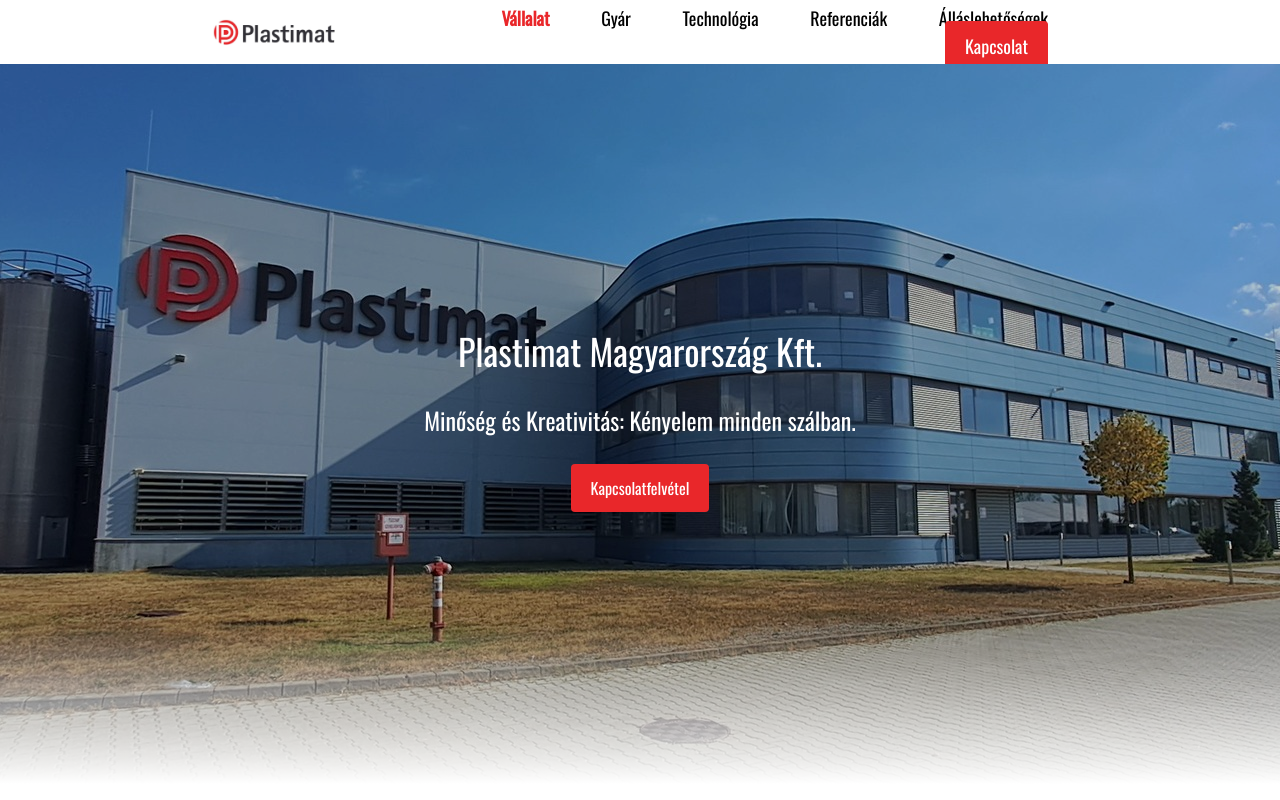
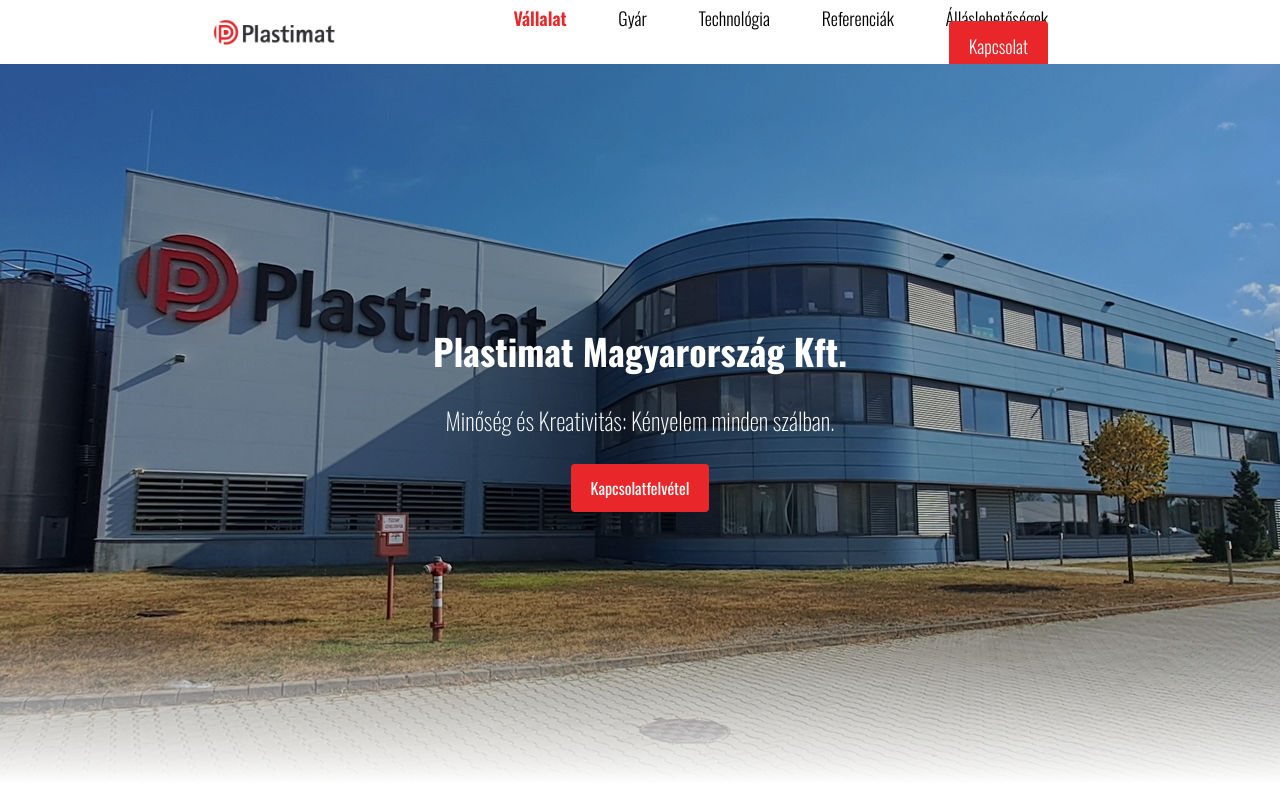
Before and after one commit to robertlocskai/Plastimat, a website: page src/index.html in a window 1280 px wide. Drawn offline with nearby package versions, Linux system fonts and the light colour scheme.

Commit message:
fix: fixed fonts and button hovers

```diff
--- a/src/index.html
+++ b/src/index.html
@@ -8,7 +8,7 @@
 		<link rel="stylesheet" href="./css/output.css" />
 		<link rel="preconnect" href="https://fonts.googleapis.com">
 		<link rel="preconnect" href="https://fonts.gstatic.com" crossorigin>
-		<link href="https://fonts.googleapis.com/css2?family=Oswald&display=swap" rel="stylesheet">
+		<link href="https://fonts.googleapis.com/css2?family=Oswald:wght@200;300;400;500;600;700&display=swap" rel="stylesheet">
 		<script src="./js/mobileMenu.js" defer></script>
 
 		<title>Plastimat - Kezdőlap</title>
@@ -26,11 +26,11 @@
 				</div>
 				<div class="hidden row-span-1 col-span-10 col-end-13 text-end lg:inline-block">
 					<a href="#" class="ml-6 mr-6 text-lg text-[#E9272A] font-semibold">Vállalat</a>
-					<a href="#" class="ml-6 mr-6 text-lg font-extralight">Gyár</a>
-					<a href="#" class="ml-6 mr-6 text-lg font-extralight">Technológia</a>
-					<a href="#" class="ml-6 mr-6 text-lg font-extralight">Referenciák</a>
-					<a href="#" class="ml-6 mr-6 text-lg font-extralight">Álláslehetőségek</a>
-					<a href="#" class="ml-6 mr-6 text-lg font-extralight text-white bg-[#E9272A] pt-3 pb-3 pl-5 pr-5 rounded">Kapcsolat</a>
+					<a href="#" class="ml-6 mr-6 text-lg font-light">Gyár</a>
+					<a href="#" class="ml-6 mr-6 text-lg font-light">Technológia</a>
+					<a href="#" class="ml-6 mr-6 text-lg font-light">Referenciák</a>
+					<a href="#" class="ml-6 mr-6 text-lg font-light">Álláslehetőségek</a>
+					<a href="#" class="ml-6 mr-6 text-lg font-light text-white bg-[#E9272A] hover:bg-[#bd1c1f] transition-all pt-3 pb-3 pl-5 pr-5 rounded">Kapcsolat</a>
 				</div>
 			</div>
 		</nav>
@@ -79,9 +79,9 @@
 			<div class="absolute w-full h-full bg-black opacity-20"></div>
 
 			<div class="w-full text-center leading-[4rem] ml-10 mr-10 z-10">
-				<span class="text-white text-4xl">Plastimat Magyarország Kft.</span><br>
+				<span class="text-white text-4xl font-bold">Plastimat Magyarország Kft.</span><br>
 				<span class="text-white text-2xl font-extralight">Minőség és Kreativitás: Kényelem minden szálban.</span><br>
-				<a href="#" class="bg-[#E9272A] text-white pl-5 pr-5 pt-3 pb-3 rounded">Kapcsolatfelvétel</a>
+				<a href="#" class="bg-[#E9272A] hover:bg-[#bd1c1f] transition-all text-white pl-5 pr-5 pt-3 pb-3 rounded">Kapcsolatfelvétel</a>
 			</div>
 
 			<div id="fade" class="absolute w-full h-40 z-10 bottom-0"></div>
```
Also changed, not shown: src/css/output.css.
